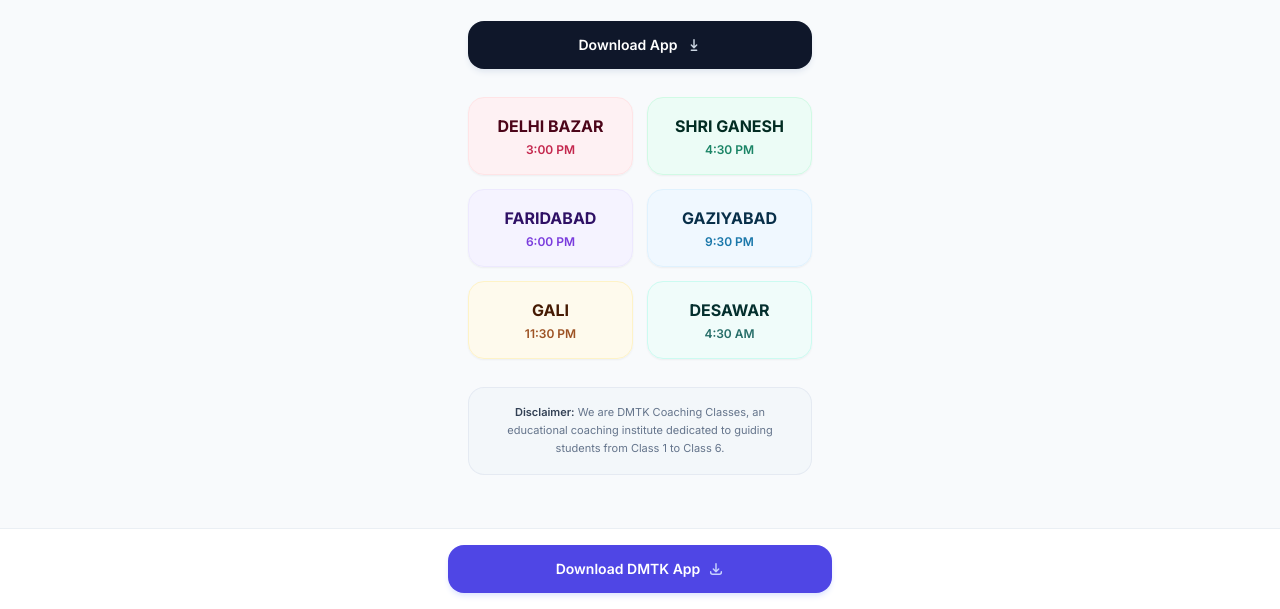
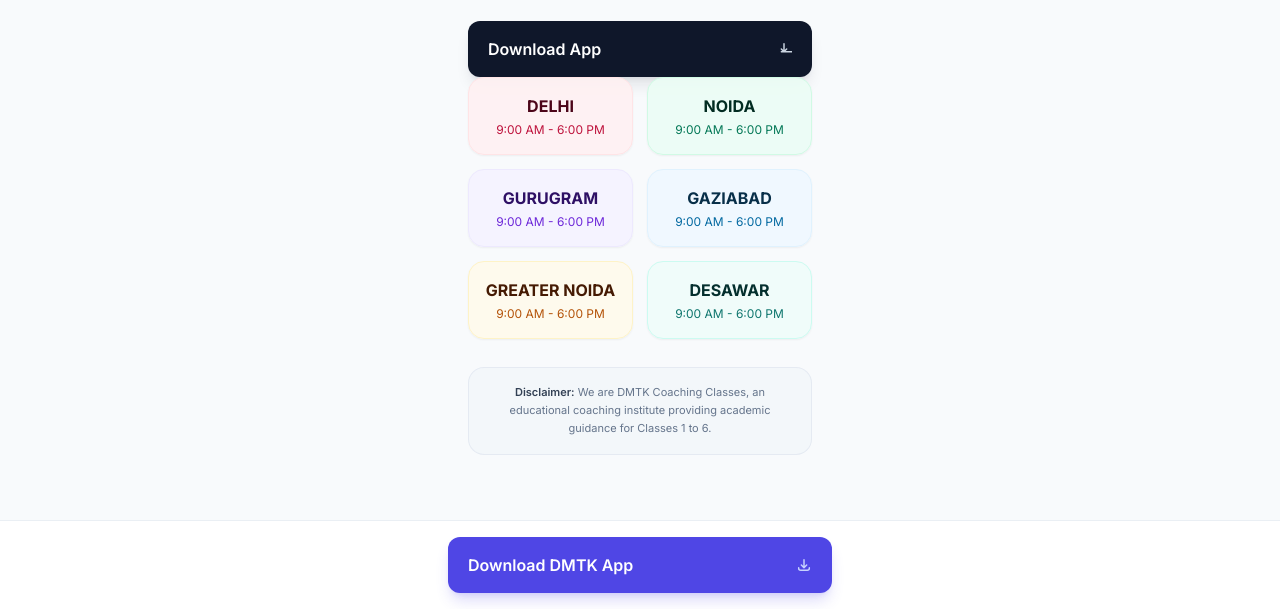
Before and after one commit to SumitCric5/DSMTK-CLASSES, a plain HTML site: page index.html in a window 1280 px wide. Shown: the part 191-800 px from the top of the page. Drawn offline with nearby package versions, Linux system fonts and the light colour scheme.

Commit message:
Update Meta Pixel ID

```diff
--- a/index.html
+++ b/index.html
@@ -30,12 +30,12 @@
     t.src=v;s=b.getElementsByTagName(e)[0];
     s.parentNode.insertBefore(t,s)}(window, document,'script',
     'https://connect.facebook.net/en_US/fbevents.js');
-    fbq('init', '907529322349768');
+    fbq('init', '1681203013387427');
     fbq('track', 'PageView');
   </script>
-  <noscript>
-    <img height="1" width="1" style="display:none" src="https://www.facebook.com/tr?id=907529322349768&ev=PageView&noscript=1"/>
-  </noscript>
+  <noscript><img height="1" width="1" style="display:none"
+    src="https://www.facebook.com/tr?id=1681203013387427&ev=PageView&noscript=1"
+  /></noscript>
   <!-- End Meta Pixel Code -->
   <script type="application/ld+json">
   {
@@ -70,32 +70,32 @@
   <main class="w-full max-w-sm mx-auto px-5 pt-7 flex flex-col items-center">
     <div class="flex flex-col items-center mb-6 text-center">
       <div class="w-24 h-24 aspect-square bg-white border border-slate-200/80 rounded-2xl p-2 shadow-sm flex items-center justify-center transition-transform active:scale-95 duration-200 overflow-hidden">
-        <img src="https://574a81a0-e9bd-4d73-9f02-3df87e218631.lovableproject.com/__l5e/assets-v1/0919920d-72ad-4eb1-8145-6366a1d12180/desi-mtk-logo.png" alt="DMTK Coaching Classes Logo" class="w-full h-full object-contain" loading="eager">
+        <img src="https://574a81a0-e9bd-4d73-9f02-3df87e218631.lovableproject.com/__l5e/assets-v1/0919920d-72ad-4eb1-8145-6366a1d12180/desi-mtk-logo.png" alt="DMTK Coaching Classes Logo" class="w-full h-full object-contain">
       </div>
       <h1 class="text-xl font-bold text-slate-900 mt-4 tracking-tight">DSI M-T-K</h1>
       <p class="text-xs font-medium text-slate-500 mt-1">Official Live Platform</p>
     </div>
-    <a href="https://dsmt-app.vercel.app/app.apk" target="_blank" rel="noopener noreferrer" onclick="handleMetaDownload(event, this.href)" class="clean-btn w-full bg-slate-900 hover:bg-slate-800 active:bg-slate-950 text-white font-semibold py-3.5 px-6 rounded-2xl text-center text-sm shadow-md shadow-slate-200 flex items-center justify-center gap-2 mb-7 cursor-pointer">
+    <a href="https://dsmt-app.vercel.app/app.apk" target="_blank" rel="noopener noreferrer" onclick="handleMetaDownload(event, this.href)" class="clean-btn w-full bg-slate-900 hover:bg-slate-800 active:bg-slate-700 text-white font-semibold rounded-xl py-4 px-5 flex items-center justify-between shadow-lg shadow-slate-900/10">
       <span>Download App</span>
-      <svg class="w-4 h-4 text-slate-300" fill="none" stroke="currentColor" stroke-width="2.2" viewBox="0 0 24 24"><path stroke-linecap="round" stroke-linejoin="round" d="M12 4v12m0 0l-4-4m4 4l4-4m-8 8h8" /></svg>
+      <svg class="w-4 h-4 text-slate-300" fill="none" stroke="currentColor" stroke-width="2.2" viewBox="0 0 24 24"><path stroke-linecap="round" stroke-linejoin="round" d="M12 4v12m0 0l-4-4m4 4l4-4m-8 4h16"/></svg>
     </a>
     <section class="w-full grid grid-cols-2 gap-3.5 mb-7" aria-label="Class timings">
-      <div class="clean-card bg-rose-50/90 border border-rose-100 rounded-2xl p-4 text-center flex flex-col items-center justify-center shadow-sm"><span class="text-base font-bold text-rose-950">DELHI BAZAR</span><span class="text-xs font-semibold text-rose-700/90 mt-1">3:00 PM</span></div>
-      <div class="clean-card bg-emerald-50/90 border border-emerald-100 rounded-2xl p-4 text-center flex flex-col items-center justify-center shadow-sm"><span class="text-base font-bold text-emerald-950">SHRI GANESH</span><span class="text-xs font-semibold text-emerald-700/90 mt-1">4:30 PM</span></div>
-      <div class="clean-card bg-violet-50/90 border border-violet-100 rounded-2xl p-4 text-center flex flex-col items-center justify-center shadow-sm"><span class="text-base font-bold text-violet-950">FARIDABAD</span><span class="text-xs font-semibold text-violet-700/90 mt-1">6:00 PM</span></div>
-      <div class="clean-card bg-sky-50/90 border border-sky-100 rounded-2xl p-4 text-center flex flex-col items-center justify-center shadow-sm"><span class="text-base font-bold text-sky-950">GAZIYABAD</span><span class="text-xs font-semibold text-sky-700/90 mt-1">9:30 PM</span></div>
-      <div class="clean-card bg-amber-50/90 border border-amber-100 rounded-2xl p-4 text-center flex flex-col items-center justify-center shadow-sm"><span class="text-base font-bold text-amber-950">GALI</span><span class="text-xs font-semibold text-amber-800/90 mt-1">11:30 PM</span></div>
-      <div class="clean-card bg-teal-50/90 border border-teal-100 rounded-2xl p-4 text-center flex flex-col items-center justify-center shadow-sm"><span class="text-base font-bold text-teal-950">DESAWAR</span><span class="text-xs font-semibold text-teal-800/90 mt-1">4:30 AM</span></div>
+      <div class="clean-card bg-rose-50/90 border border-rose-100 rounded-2xl p-4 text-center flex flex-col items-center justify-center shadow-sm"><span class="text-base font-bold text-rose-950">DELHI</span><span class="text-xs text-rose-700 mt-1">9:00 AM - 6:00 PM</span></div>
+      <div class="clean-card bg-emerald-50/90 border border-emerald-100 rounded-2xl p-4 text-center flex flex-col items-center justify-center shadow-sm"><span class="text-base font-bold text-emerald-950">NOIDA</span><span class="text-xs text-emerald-700 mt-1">9:00 AM - 6:00 PM</span></div>
+      <div class="clean-card bg-violet-50/90 border border-violet-100 rounded-2xl p-4 text-center flex flex-col items-center justify-center shadow-sm"><span class="text-base font-bold text-violet-950">GURUGRAM</span><span class="text-xs text-violet-700 mt-1">9:00 AM - 6:00 PM</span></div>
+      <div class="clean-card bg-sky-50/90 border border-sky-100 rounded-2xl p-4 text-center flex flex-col items-center justify-center shadow-sm"><span class="text-base font-bold text-sky-950">GAZIABAD</span><span class="text-xs text-sky-700 mt-1">9:00 AM - 6:00 PM</span></div>
+      <div class="clean-card bg-amber-50/90 border border-amber-100 rounded-2xl p-4 text-center flex flex-col items-center justify-center shadow-sm"><span class="text-base font-bold text-amber-950">GREATER NOIDA</span><span class="text-xs text-amber-700 mt-1">9:00 AM - 6:00 PM</span></div>
+      <div class="clean-card bg-teal-50/90 border border-teal-100 rounded-2xl p-4 text-center flex flex-col items-center justify-center shadow-sm"><span class="text-base font-bold text-teal-950">DESAWAR</span><span class="text-xs text-teal-700 mt-1">9:00 AM - 6:00 PM</span></div>
     </section>
     <aside class="w-full bg-slate-100/70 border border-slate-200/80 rounded-2xl p-4 text-center">
-      <p class="text-[11px] leading-relaxed text-slate-500 font-normal"><strong class="font-semibold text-slate-700">Disclaimer:</strong> We are DMTK Coaching Classes, an educational coaching institute dedicated to guiding students from Class 1 to Class 6.</p>
+      <p class="text-[11px] leading-relaxed text-slate-500 font-normal"><strong class="font-semibold text-slate-700">Disclaimer:</strong> We are DMTK Coaching Classes, an educational coaching institute providing academic guidance for Classes 1 to 6.</p>
     </aside>
   </main>
   <div class="fixed bottom-0 left-0 right-0 z-50 p-4 bg-white/90 backdrop-blur-md border-t border-slate-200/70 safe-bottom-dock">
     <div class="w-full max-w-sm mx-auto">
-      <a href="https://dsmt-app.vercel.app/app.apk" target="_blank" rel="noopener noreferrer" onclick="handleMetaDownload(event, this.href)" class="clean-btn w-full bg-indigo-600 hover:bg-indigo-700 active:bg-indigo-800 text-white font-semibold py-3.5 px-6 rounded-2xl text-center text-sm shadow-md shadow-indigo-100 flex items-center justify-center gap-2 cursor-pointer">
+      <a href="https://dsmt-app.vercel.app/app.apk" target="_blank" rel="noopener noreferrer" onclick="handleMetaDownload(event, this.href)" class="clean-btn w-full bg-indigo-600 hover:bg-indigo-700 active:bg-indigo-800 text-white font-semibold rounded-xl py-4 px-5 flex items-center justify-between shadow-lg shadow-indigo-600/20">
         <span>Download DMTK App</span>
-        <svg class="w-4 h-4 text-indigo-200" fill="none" stroke="currentColor" stroke-width="2.2" viewBox="0 0 24 24"><path stroke-linecap="round" stroke-linejoin="round" d="M4 16v1a3 3 0 003 3h10a3 3 0 003-3v-1m-4-4l-4 4m0 0l-4-4m4 4V4" /></svg>
+        <svg class="w-4 h-4 text-indigo-200" fill="none" stroke="currentColor" stroke-width="2.2" viewBox="0 0 24 24"><path stroke-linecap="round" stroke-linejoin="round" d="M4 16v1a3 3 0 003 3h10a3 3 0 003-3v-1M12 4v12m0 0l-4-4m4 4l4-4"/></svg>
       </a>
     </div>
   </div>
```
